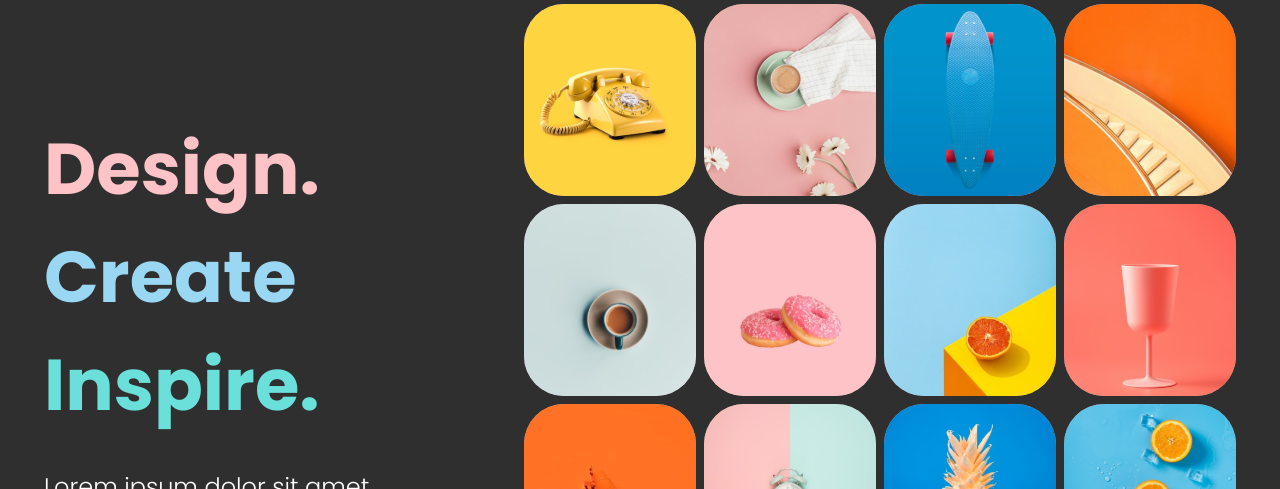
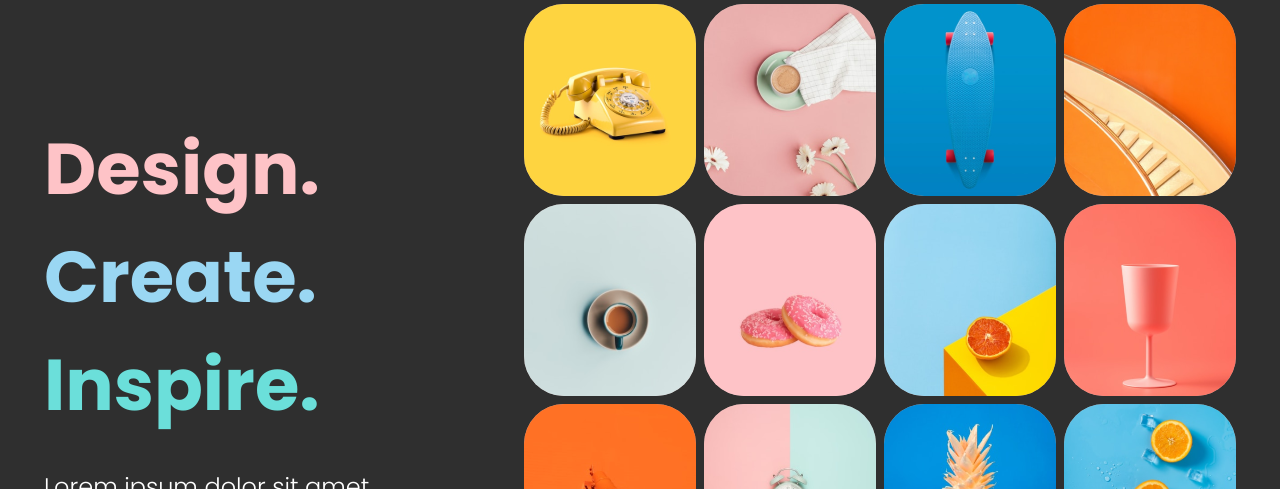
Before and after one commit to Feranmiola/RecreatingFunDesigns1, a Next.js app: page / in a window 1280 px wide. Shown: the top 489 px of the page. Built offline with nearby package versions, Linux system fonts and the light colour scheme.

Commit message:
Refactor HeaderText component to incorporate Framer Motion for animated text effects. Replace static text with animated elements for a more engaging user experience.

```diff
--- a/src/Components/HeaderText.tsx
+++ b/src/Components/HeaderText.tsx
@@ -1,18 +1,63 @@
 import React from "react";
+import { motion } from "framer-motion";
 
 const HeaderText = () => {
+  const containerVariants = {
+    hidden: { opacity: 0 },
+    visible: {
+      opacity: 1,
+      transition: {
+        staggerChildren: 0.5,
+      },
+    },
+  };
+
+  const wordContainerVariants = {
+    hidden: { opacity: 0 },
+    visible: {
+      opacity: 1,
+      transition: {
+        staggerChildren: 0.1, // Delay between each letter
+      },
+    },
+  };
+
+  const letterVariants = {
+    hidden: { opacity: 0, y: 20 },
+    visible: {
+      opacity: 1,
+      y: 0,
+      transition: {
+        duration: 0.3,
+        ease: "easeOut",
+      },
+    },
+  };
+
+  const AnimatedText = ({ text, color }: { text: string; color: string }) => (
+    <motion.p
+      className={`font-bold w-max text-[72px] font-poppins ${color} gradient-text-hover`}
+      variants={wordContainerVariants}
+    >
+      {text.split("").map((char, index) => (
+        <motion.span key={index} variants={letterVariants}>
+          {char}
+        </motion.span>
+      ))}
+    </motion.p>
+  );
+
   return (
-    <div className="max-w-[370px] max-h-[324px] flex flex-col justify-between">
-      <p className="font-bold w-max text-[72px] font-poppins text-[#FEC3C7] gradient-text-hover">
-        Design.
-      </p>
-      <p className="font-bold w-max text-[72px] font-poppins text-[#9AD7F3] gradient-text-hover">
-        Create
-      </p>
-      <p className="font-bold w-max text-[72px] font-poppins text-[#6BDFDA] gradient-text-hover">
-        Inspire.
-      </p>
-    </div>
+    <motion.div
+      className="max-w-[370px] max-h-[324px] flex flex-col justify-between"
+      variants={containerVariants}
+      initial="hidden"
+      animate="visible"
+    >
+      <AnimatedText text="Design." color="text-[#FEC3C7]" />
+      <AnimatedText text="Create." color="text-[#9AD7F3]" />
+      <AnimatedText text="Inspire." color="text-[#6BDFDA]" />
+    </motion.div>
   );
 };
 
```
